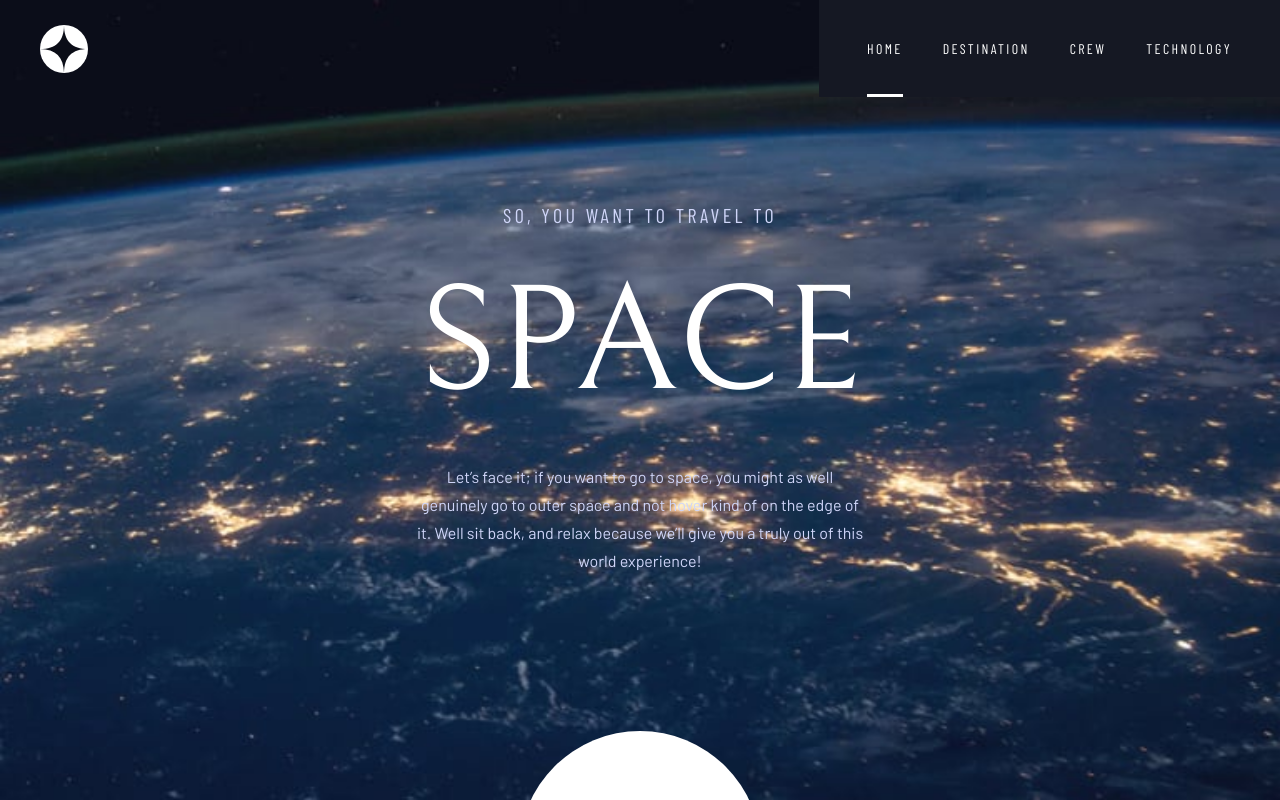
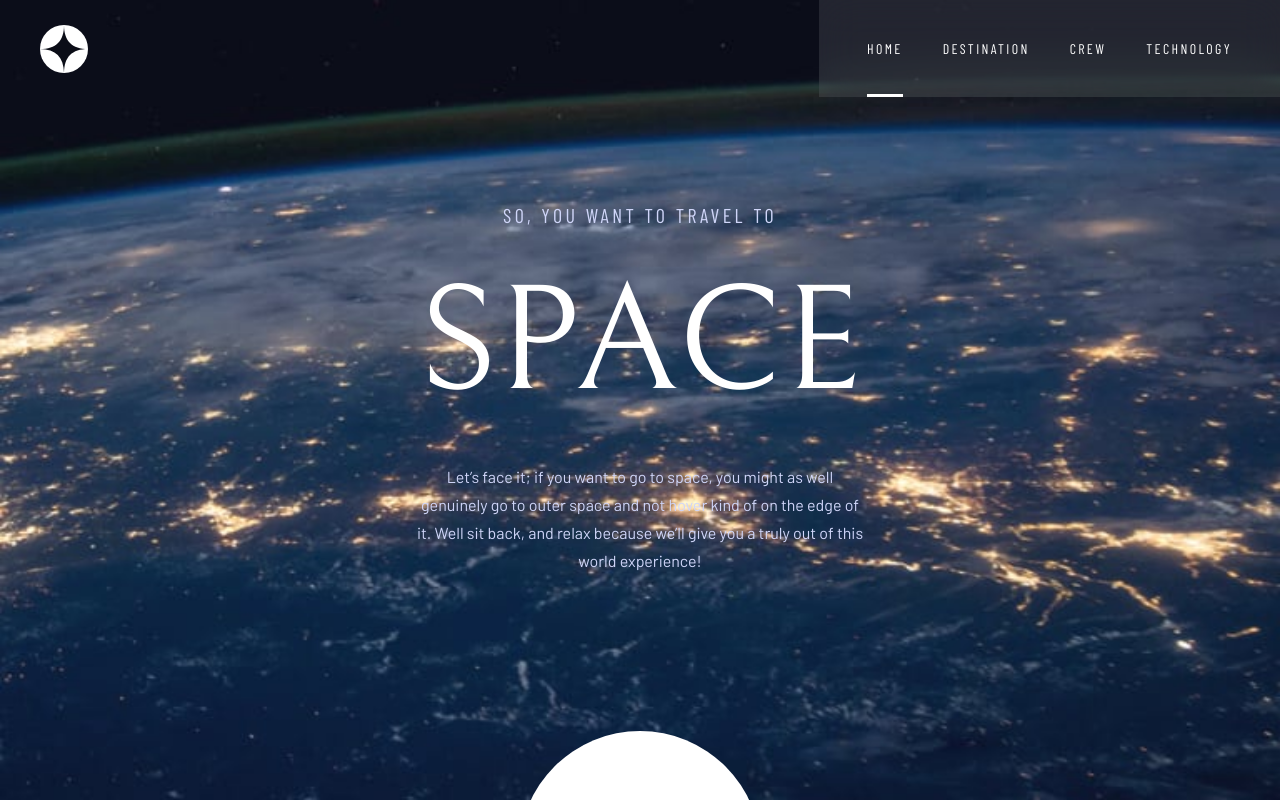
Before and after one commit to TheFranMan/fe-space-tourism, a React (Create React App) app: page / in a window 1280 px wide. Built offline with nearby package versions, Linux system fonts and the light colour scheme.

Commit message:
Added blur to the navigation

```diff
--- a/src/assets/scss/_navigation.scss
+++ b/src/assets/scss/_navigation.scss
@@ -55,7 +55,8 @@
         z-index: 3; // Allow the button to be clickable
         transform: translateX(100%);
         transition: transform .2s ease-in-out;
-        background-color: rgba(1 1 1 / .9);
+        background-color: rgba(255, 255, 255, .1);
+        backdrop-filter: blur(2em);
         text-align: left;
         padding: 11.8em 0 0 3.2em;
 
@@ -133,7 +134,6 @@
             width: inherit;
             height: inherit;
             transform: none;
-            background-color: vars.$cl-special;
             padding: 4em 4.8em;
             display: flex;
             justify-content: center;
```
